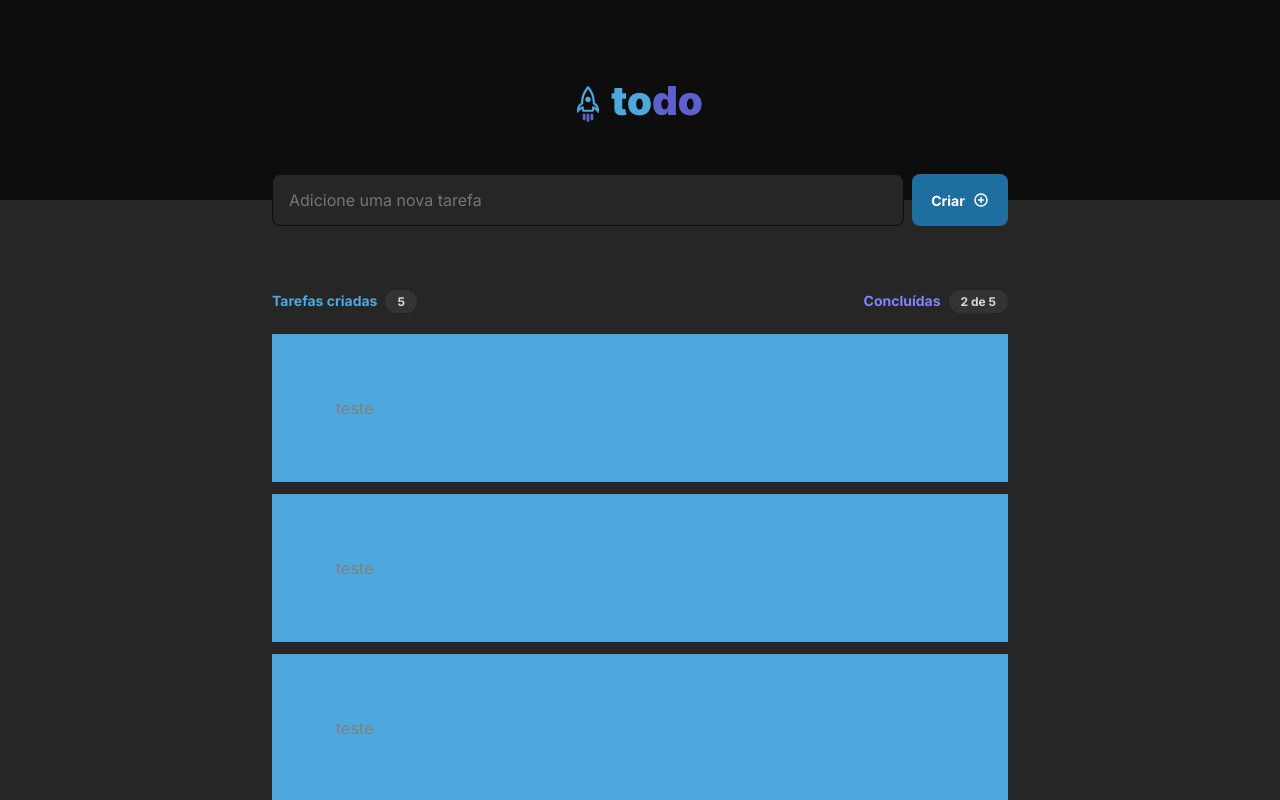
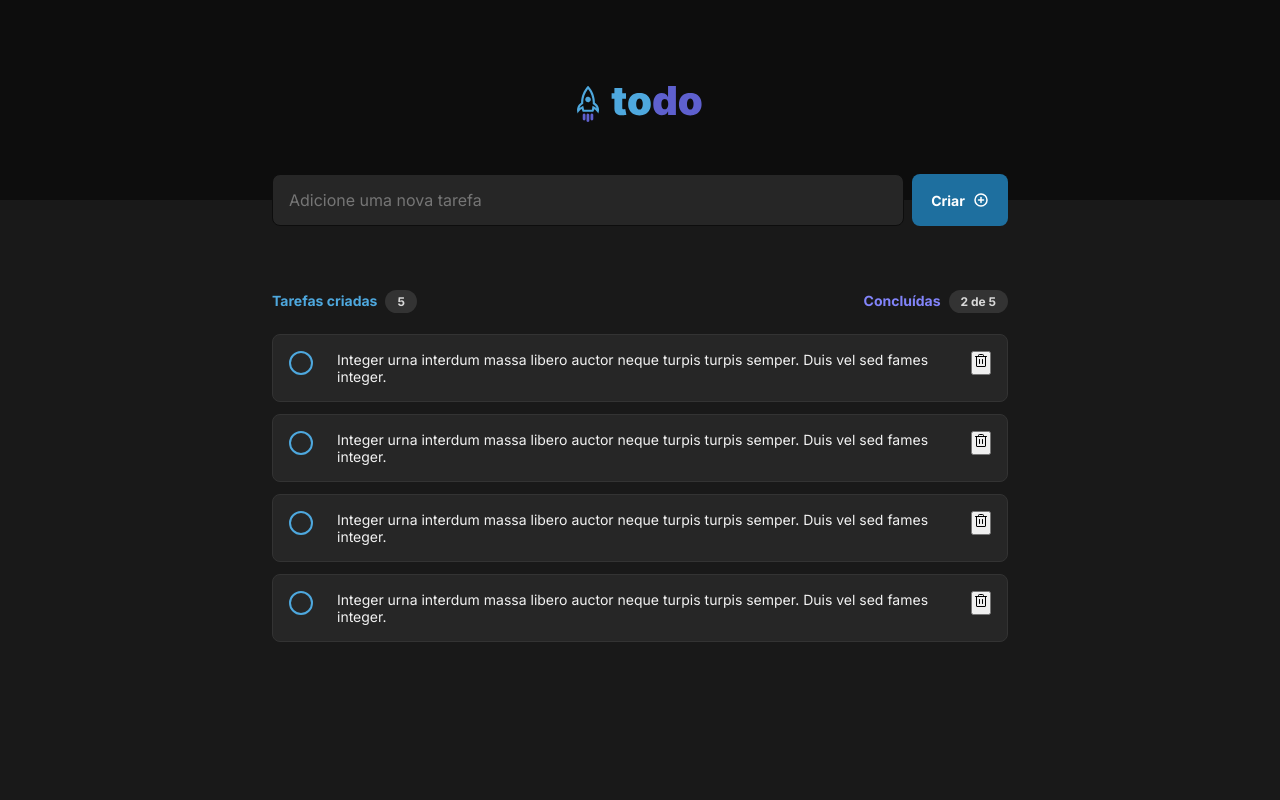
Before and after one commit to herbertvpb/todo-list, a React (Vite) app: page / in a window 1280 px wide. Shown: the top 800 px of the page. Built offline with nearby package versions, Linux system fonts and the light colour scheme.

Commit message:
create custom checkbox

```diff
--- /dev/null
+++ b/src/components/Checkbox.module.css
@@ -0,0 +1,67 @@
+.checkbox {
+  display: block;
+  position: relative;
+  padding-left: 2rem;
+  margin-bottom: 0.75rem;
+  cursor: pointer;
+  font-size: 1.5rem;
+  -webkit-user-select: none;
+  -moz-user-select: none;
+  -ms-user-select: none;
+  user-select: none;
+}
+
+.checkbox input {
+  position: absolute;
+  opacity: 0;
+  cursor: pointer;
+  height: 0;
+  width: 0;
+}
+
+.checkmark {
+  position: absolute;
+  top: 0;
+  left: 0;
+  height: 1.5rem;
+  width: 1.5rem;
+  background-color: transparent;
+  border: 2px solid var(--blue);
+
+  border-radius: 15px;
+}
+
+.checkmark:hover {
+  border: 2px solid var(--blue-dark);
+}
+
+.checkbox input:checked ~ .checkmark {
+  border: 0;
+  background-color: var(--purple-dark);
+}
+
+.checkbox input:checked:hover ~ .checkmark {
+  background-color: var(--purple);
+}
+
+.checkmark:after {
+  content: "";
+  position: absolute;
+  display: none;
+}
+
+.checkbox input:checked ~ .checkmark:after {
+  display: block;
+}
+
+.checkbox .checkmark:after {
+  left: 0.55rem;
+  top: 0.35rem;
+  width: 0.25rem;
+  height: 0.5rem;
+  border: solid white;
+  border-width: 0 3px 3px 0;
+  -webkit-transform: rotate(45deg);
+  -ms-transform: rotate(45deg);
+  transform: rotate(45deg);
+}
--- /dev/null
+++ b/src/components/Checkbox.tsx
@@ -0,0 +1,15 @@
+import styles from "./Checkbox.module.css";
+
+interface CheckboxProps {
+  checked: boolean;
+  onToggle: () => void;
+}
+
+export function Checkbox({ checked, onToggle }: CheckboxProps) {
+  return (
+    <label className={styles.checkbox}>
+      <input type="checkbox" checked={checked} onChange={onToggle} />
+      <span className={styles.checkmark}></span>
+    </label>
+  );
+}
--- a/src/components/Task.module.css
+++ b/src/components/Task.module.css
@@ -1,4 +1,20 @@
 .task {
-  padding: 4rem;
-  background: var(--blue);
+  padding: 1rem;
+  background: var(--gray-500);
+  border-radius: 8px;
+  border: 1px solid var(--gray-400);
+
+  display: flex;
+  align-items: flex-start;
+  gap: 1rem;
 }
+
+.task s {
+  color: var(--gray-300);
+  font-size: 0.875rem;
+}
+
+.task p {
+  color: var(--gray-100);
+  font-size: 0.875rem;
+}
--- a/src/components/Task.tsx
+++ b/src/components/Task.tsx
@@ -1,5 +1,25 @@
+import { Trash } from "phosphor-react";
+import { useState } from "react";
+import { Checkbox } from "./Checkbox";
 import styles from "./Task.module.css";
 
 export function Task() {
-  return <div className={styles.task}>teste</div>;
+  const [checked, setChecked] = useState(false);
+
+  function handleToggleCheckbox() {
+    setChecked((state) => !state);
+  }
+
+  const text =
+    "Integer urna interdum massa libero auctor neque turpis turpis semper. Duis vel sed fames integer.";
+
+  return (
+    <div className={styles.task}>
+      <Checkbox checked={checked} onToggle={handleToggleCheckbox} />
+      {checked ? <s>{text}</s> : <p>{text}</p>}
+      <button>
+        <Trash />
+      </button>
+    </div>
+  );
 }
--- a/src/global.css
+++ b/src/global.css
@@ -1,5 +1,6 @@
 :root {
   --white: #fff;
+  --background: #191919;
 
   --gray-100: #F2F2F2;
   --gray-200: #D9D9D9;
@@ -30,7 +31,7 @@
 }
 
 body {
-  background: var(--gray-500);
+  background: var(--background);
   color: var(--gray-300);
   -webkit-font-smoothing: antialiased;
 }
```
